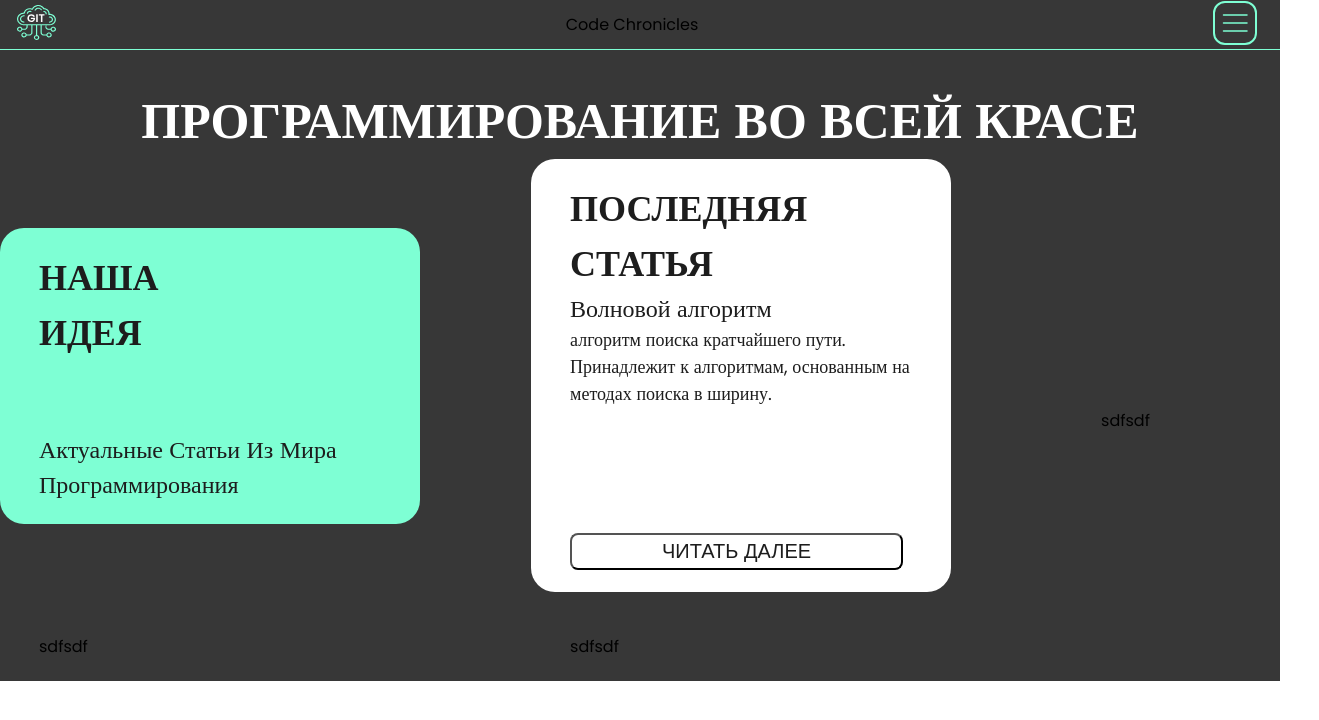
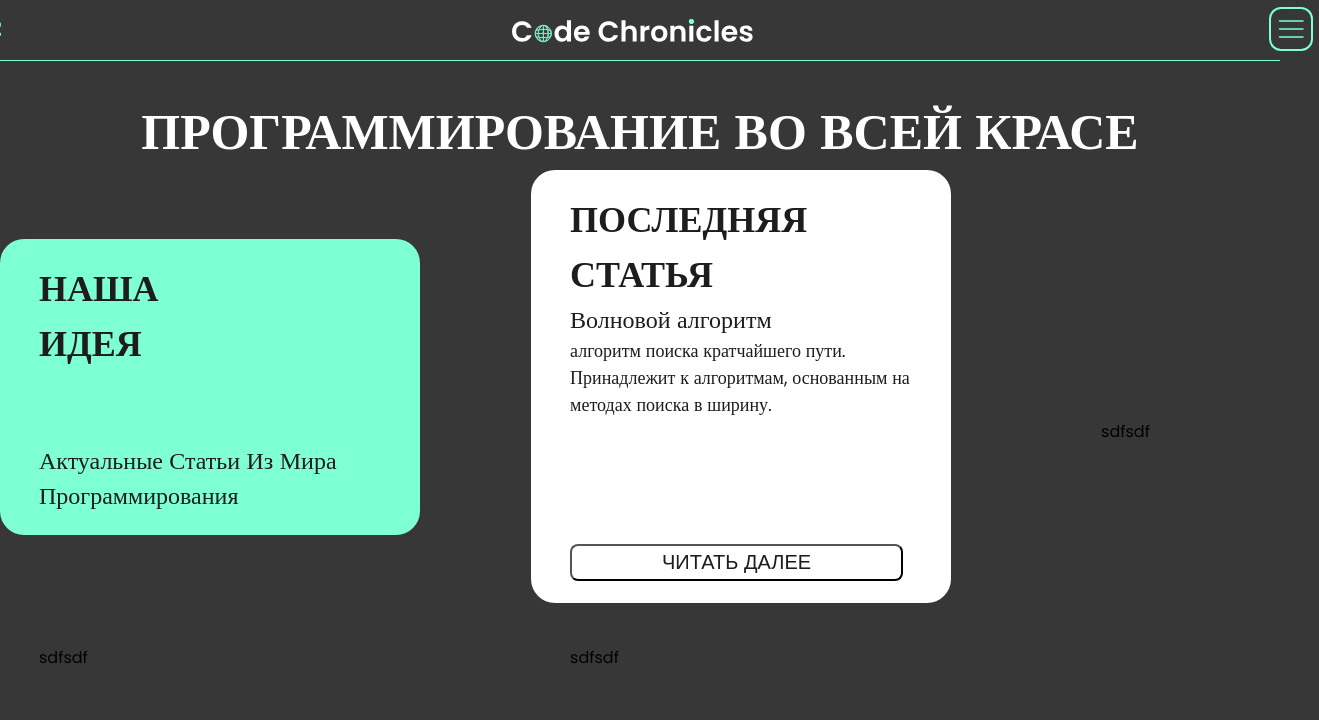
Before and after one commit to Todditg/baifrontend, a React app: page / in a window 1280 px wide. Shown: the top 720 px of the page, 1319 px wide, since content can reach past the window. Built offline with nearby package versions, Linux system fonts and the light colour scheme.

Commit message:
updated header

```diff
--- a/src/components/Header/index.tsx
+++ b/src/components/Header/index.tsx
@@ -14,7 +14,9 @@ export const Header = (): React.ReactElement => {
         <GitLink href="https://github.com/Todditg/baifrontend">
           <img className="img" src="./assets/link_to_git.svg" alt="linktogit" />
         </GitLink>
-        <Title>Code Chronicles</Title>
+        <Title>
+          <img className="header1" src="../../assets/title.svg" alt="title"/>
+        </Title>
         <SideMenu>
           <img className="img" src="./assets/burgmenu.svg" alt="linktogit" />
         </SideMenu>
--- a/src/components/Header/style.ts
+++ b/src/components/Header/style.ts
@@ -2,7 +2,6 @@ import { styled } from "styled-components";
 
 export const HeaderStyled = styled.div`
   display: flex;
-  background-color: #373737;
   width: 100%;
   align-items: center;
   justify-content: center;
@@ -31,4 +30,6 @@ export const SideMenu = styled.button`
   border: none;
 `;
 
-export const Title = styled.div``;
+export const Title = styled.div`
+  padding-top: 10px;
+`
--- a/src/styles/reset.ts
+++ b/src/styles/reset.ts
@@ -29,6 +29,7 @@ html,
 body {
   width: 100%;
   height: 100%;
+  background-color: #373737;
 }
 
 body {
```
Also changed, not shown: src/assets/title.svg (added).
